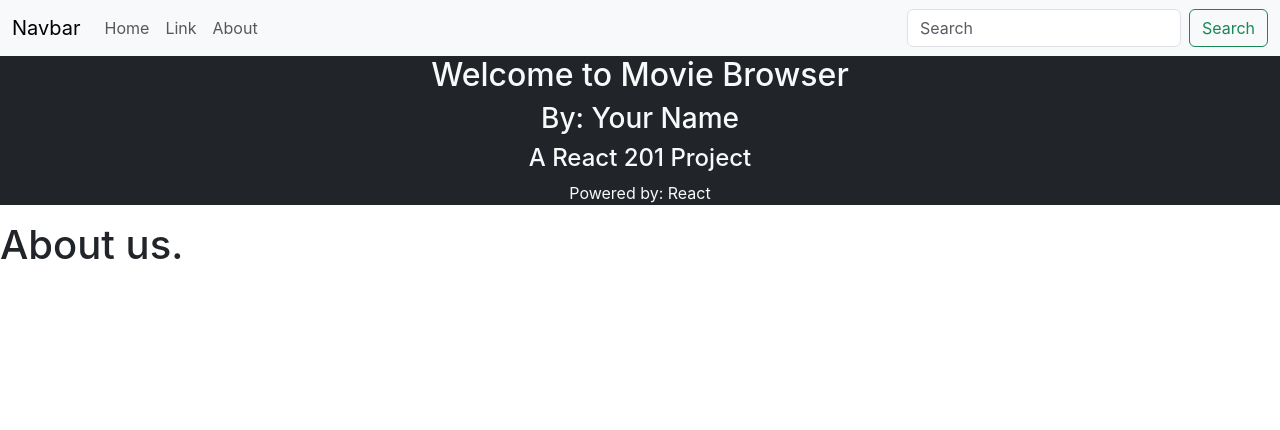
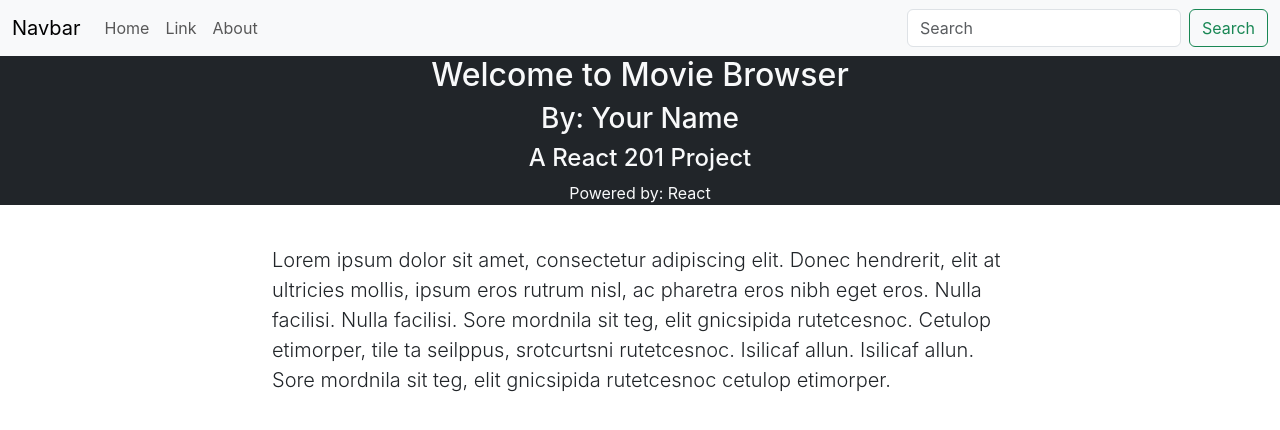
Before and after one commit to Altagrave-Git/moviebrowser, a React (Create React App) app: page /about in a window 1280 px wide. Shown: the top 430 px of the page. Built offline with nearby package versions, Linux system fonts and the light colour scheme.

Commit message:
Add components

```diff
--- a/src/components/about.js
+++ b/src/components/about.js
@@ -3,10 +3,23 @@ import Hero from './hero';
 const AboutView = () => {
   return (
     <>
-      <Hero />
-      <h1>About us.</h1>
+      <Hero text="About Us" />
+      <div className="container">
+        <div className="row">
+          <div className="col-lg-8 offset-lg-2 my-4">
+            <p className="lead">
+              Lorem ipsum dolor sit amet, consectetur adipiscing elit. Donec
+              hendrerit, elit at ultricies mollis, ipsum eros rutrum nisl, ac
+              pharetra eros nibh eget eros. Nulla facilisi. Nulla facilisi.
+              Sore mordnila sit teg, elit gnicsipida rutetcesnoc. Cetulop
+              etimorper, tile ta seilppus, srotcurtsni rutetcesnoc. Isilicaf allun. Isilicaf allun. Sore mordnila sit
+              teg, elit gnicsipida rutetcesnoc cetulop etimorper.
+            </p>
+          </div>
+        </div>
+      </div>
     </>
-  )
+  );
 }
 
 export default AboutView;
```
